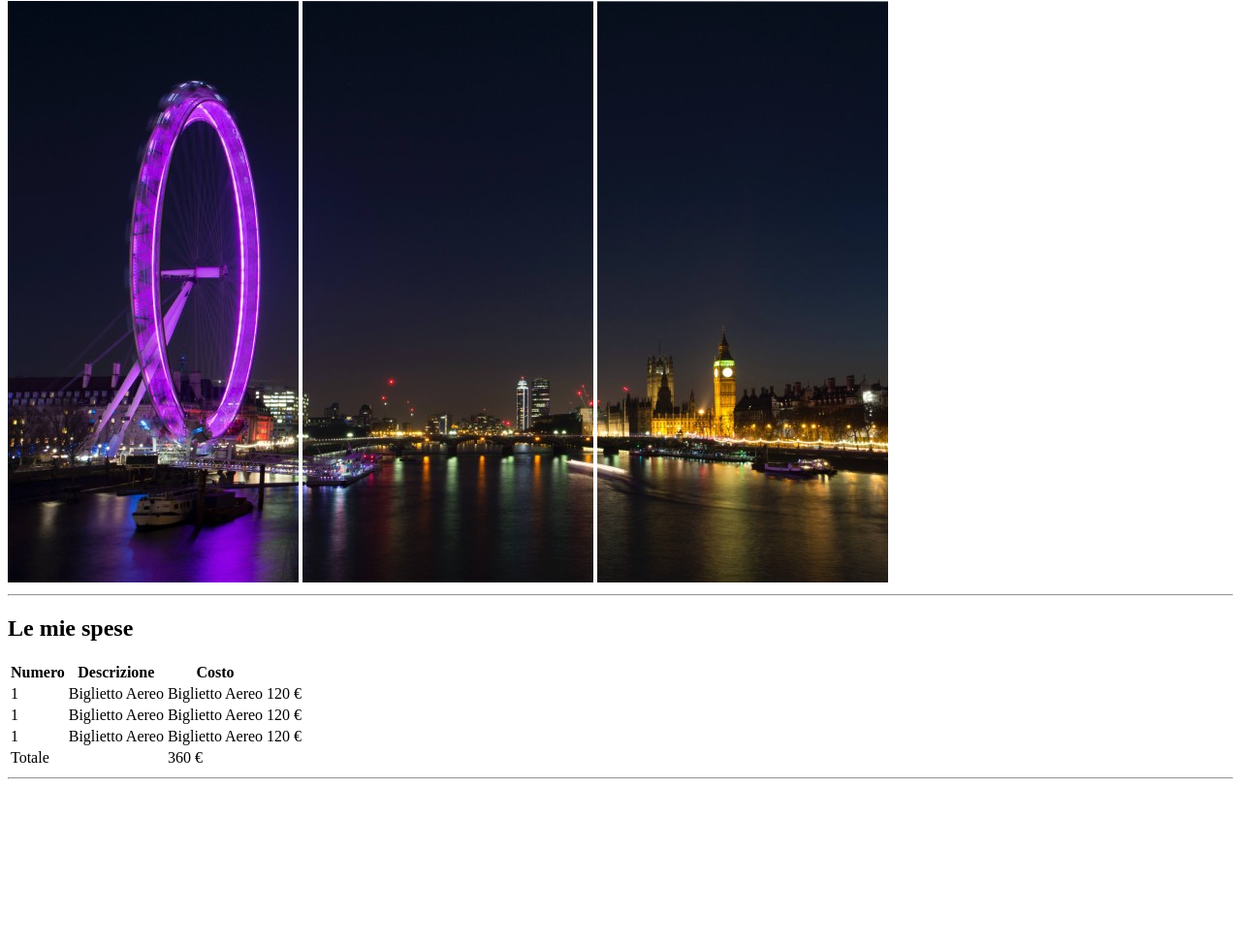
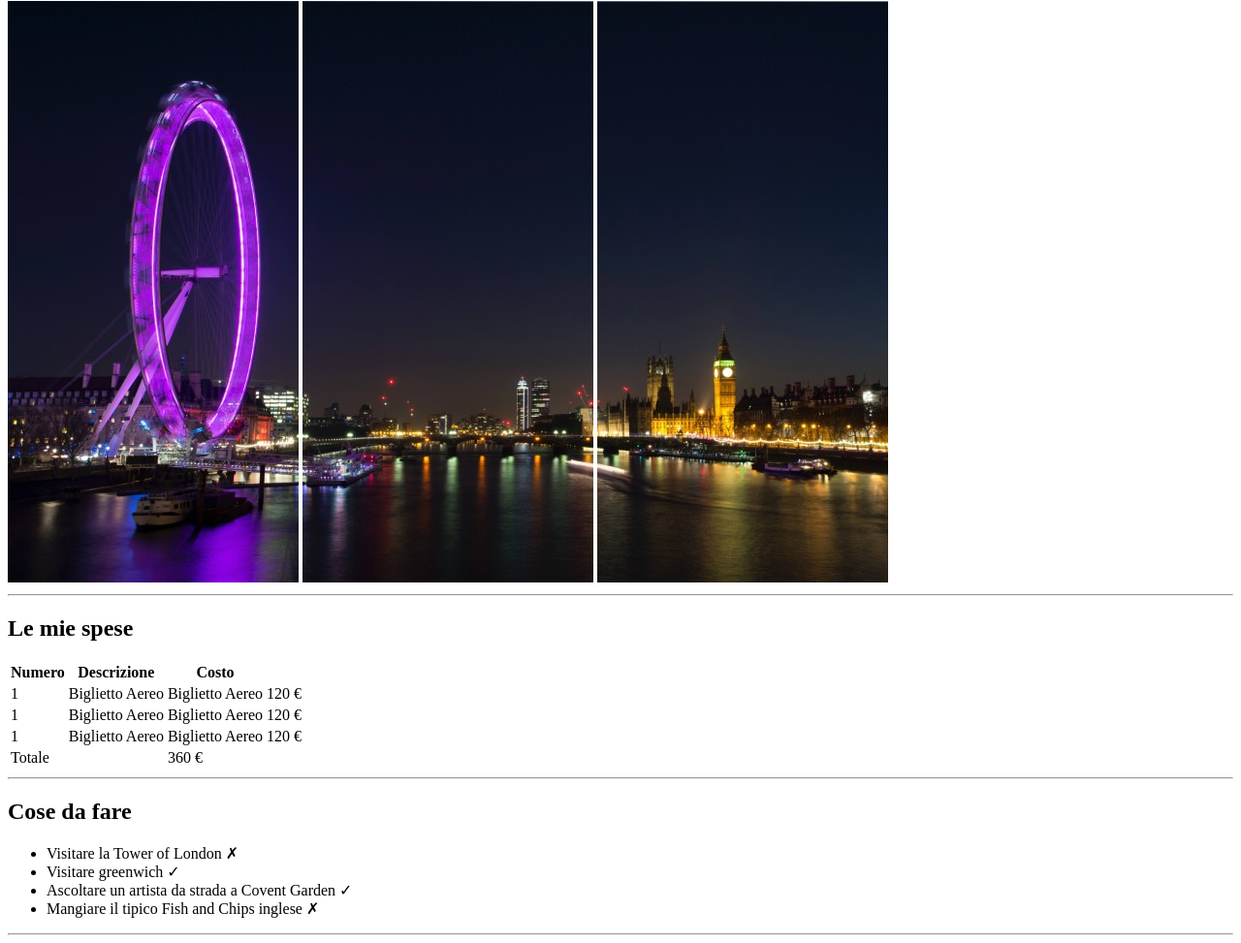
Before and after one commit to alessiozaccato/html-london-trip, a plain HTML site: page index.html in a window 1280 px wide. Shown: the part 79-1052 px from the top of the page at 97% size. Before the commit the page ends 891 px from the top, so only its background shows below. Drawn offline with Linux system fonts and the light colour scheme.

Commit message:
ADD: unordered list section

```diff
--- a/index.html
+++ b/index.html
@@ -15,8 +15,7 @@
         <hr>
     </header>
     <main>
-        <section>
-            <!-- table section  -->
+        <section> <!-- table section  -->
             <h2>Le mie spese</h2>
             <!-- table creation -->
             <table>
@@ -56,7 +55,17 @@
             </table>
             <hr>
     </section>
-
+    <section> <!-- unordered list section  -->
+        <h2>Cose da fare</h2>
+        <!-- creation unordered list -->
+        <ul>
+            <li>Visitare la Tower of London &#10007;</li>
+            <li>Visitare greenwich &check;</li>
+            <li>Ascoltare un artista da strada a Covent Garden &check;</li>
+            <li>Mangiare il tipico Fish and Chips inglese &#10007;</li>
+        </ul>
+        <hr>
+    </section>
     </main>
 </body>
 </html>
```
